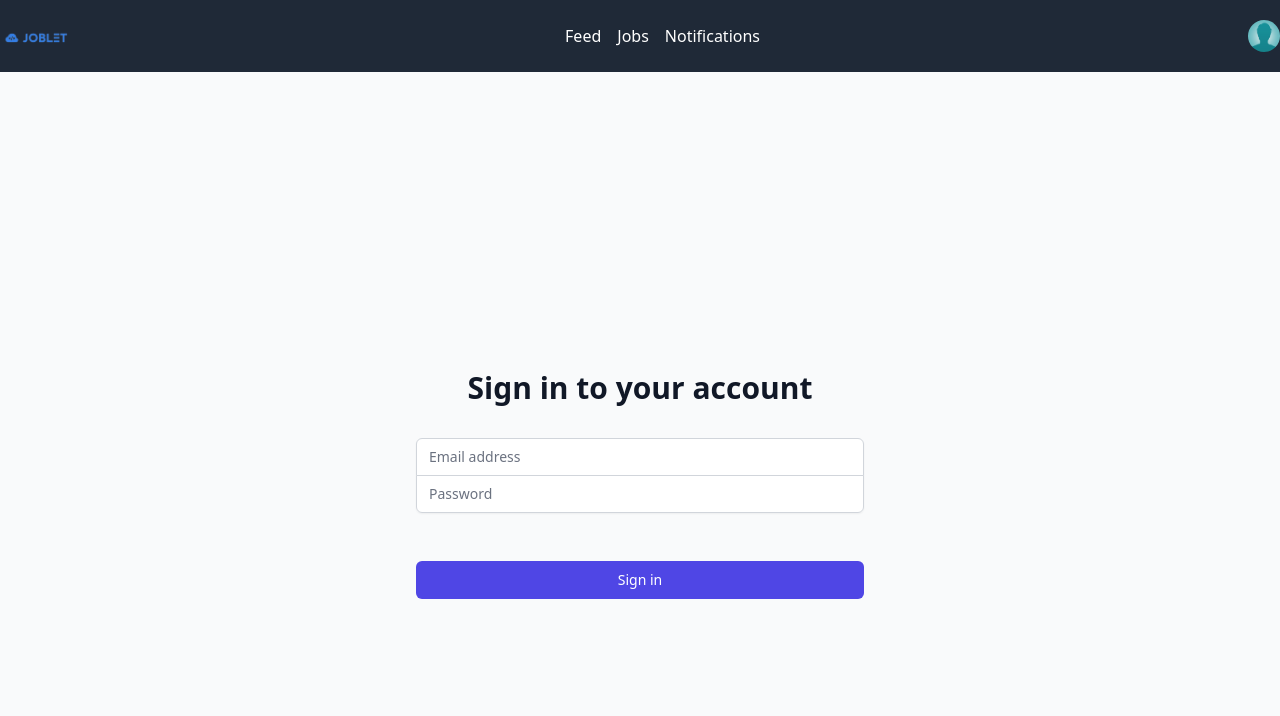
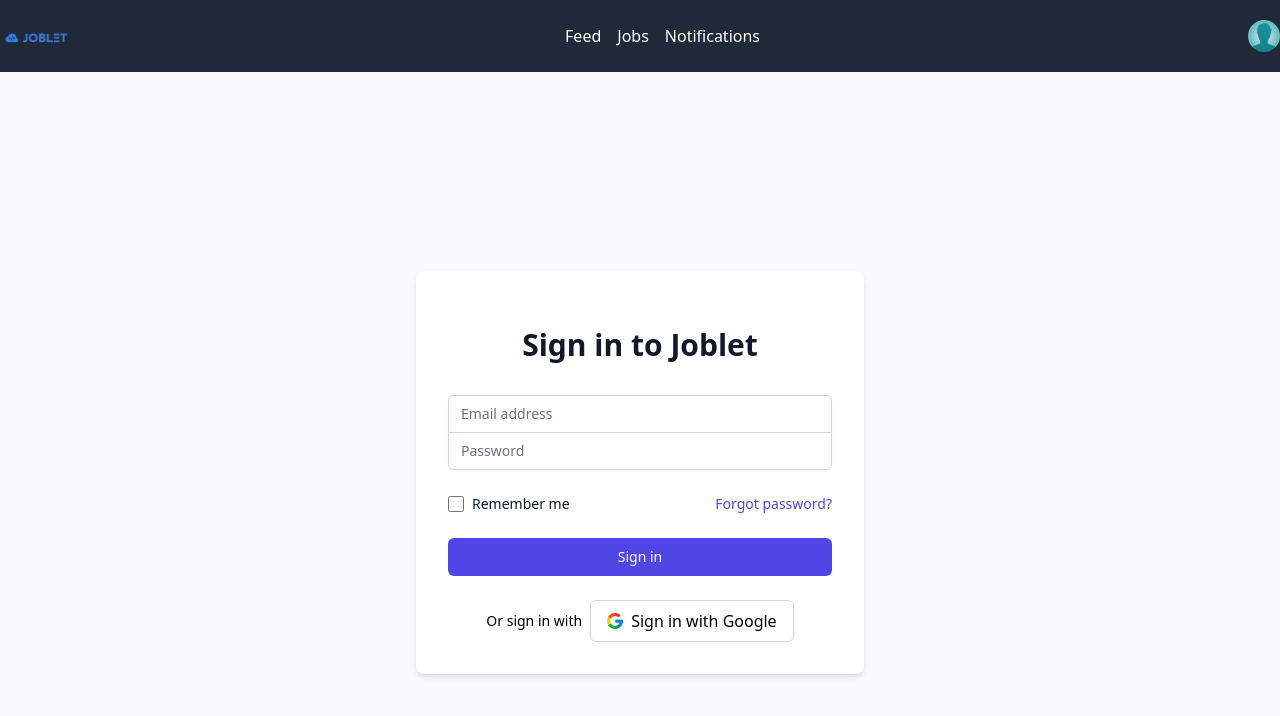
Before and after one commit to talib-raath/JobLet, a React (Create React App) app in the folder joblet/: page /login in a window 1280 px wide. Shown: the top 716 px of the page. Built offline with nearby package versions, Linux system fonts and the light colour scheme.

Commit message:
Adding the signin page design

```diff
--- a/joblet/src/pages/Signin.js
+++ b/joblet/src/pages/Signin.js
@@ -1,25 +1,23 @@
-// Signin.js
 import React from 'react';
-import NavBar from "../components/NavBar/navbar"
+import NavBar from "../components/NavBar/navbar";
+import { Link } from 'react-router-dom';
+import GoogleIcon from '../assets/google.png';
 
 const Signin = () => {
   return (
     <>
-  <NavBar/>
+      <NavBar />
       <div className="min-h-screen flex items-center justify-center bg-gray-50 py-12 px-4 sm:px-6 lg:px-8">
-      <div className="max-w-md w-full space-y-8">
+        <div className="max-w-md w-full space-y-8 bg-white p-8 rounded-lg shadow-md">
           <div>
             <h2 className="mt-6 text-center text-3xl font-extrabold text-gray-900">
-            Sign in to your account
+              Sign in to Joblet
             </h2>
           </div>
-        <form className="mt-8 space-y-6">
-          {/* Sign-in form fields */}
-          {/* Replace the input fields with your actual form fields */}
+          <form className="mt-8 space-y-6" method='POST'>
             <div className="rounded-md shadow-sm -space-y-px">
               <div>
-              <label htmlFor="email-
-              address" className="sr-only">
+                <label htmlFor="email-address" className="sr-only">
                   Email address
                 </label>
                 <input
@@ -50,21 +48,43 @@
 
             <div className="flex items-center justify-between">
               <div className="flex items-center">
-              {/* Remember me checkbox */}
+                <input
+                  id="remember-me"
+                  name="remember-me"
+                  type="checkbox"
+                  className="h-4 w-4 text-indigo-600 focus:ring-indigo-500 border-gray-300 rounded"
+                />
+                <label htmlFor="remember-me" className="ml-2 block text-sm text-gray-900">
+                  Remember me
+                </label>
               </div>
 
               <div className="text-sm">
-              {/* Forgot password link */}
+                <Link to="/forgot-password" className="font-medium text-indigo-600 hover:text-indigo-500">
+                  Forgot password?
+                </Link>
               </div>
             </div>
 
             <div>
               <button
                 type="submit"
-              className="group relative w-full flex justify-center py-2 px-4 border border-transparent text-sm font-medium rounded-md text-white bg-indigo-600 hover:bg-indigo-700 focus:outline-none focus:ring-2 focus:ring-offset-2 focus:ring-indigo-500"
+                className="w-full flex justify-center py-2 px-4 border border-transparent text-sm font-medium rounded-md text-white bg-indigo-600 hover:bg-indigo-700 focus:outline-none focus:ring-2 focus:ring-offset-2 focus:ring-indigo-500"
                >
                 Sign in
               </button>
+            </div>
+
+            <div className="flex items-center justify-center mt-4">
+              <span className="text-sm mr-2">Or sign in with</span>
+              {/* Google Sign-In Button */}
+              <button
+                type="button"
+                className="flex items-center justify-center py-2 px-4 border border-gray-300 rounded-md bg-white hover:bg-gray-100"
+              >
+                <img className="w-4 h-4 mr-2" src={GoogleIcon} alt="Google Icon" />
+                Sign in with Google
+              </button >
             </div>
           </form>
         </div>
```
Also changed, not shown: joblet/src/assets/google.png (added). Lines whose indentation alone changed are shown as unchanged.
